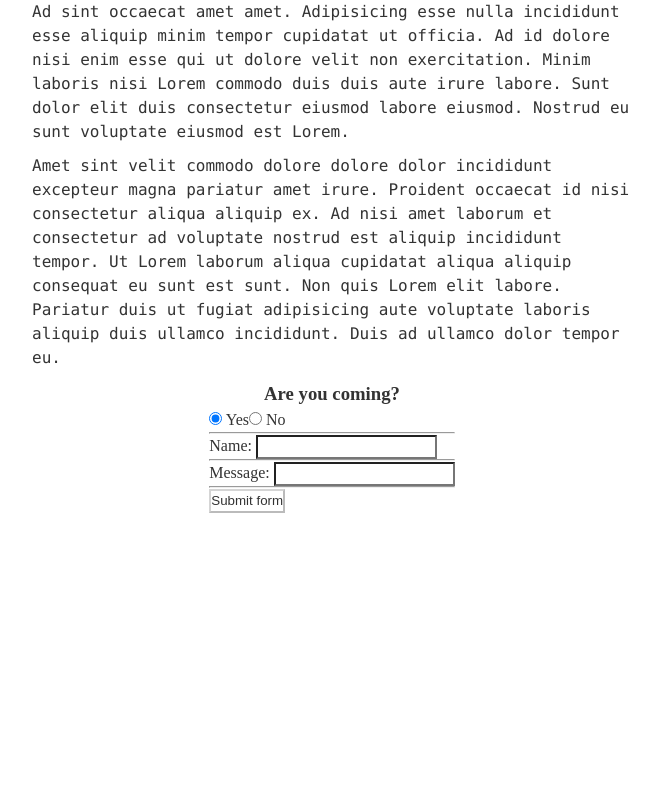
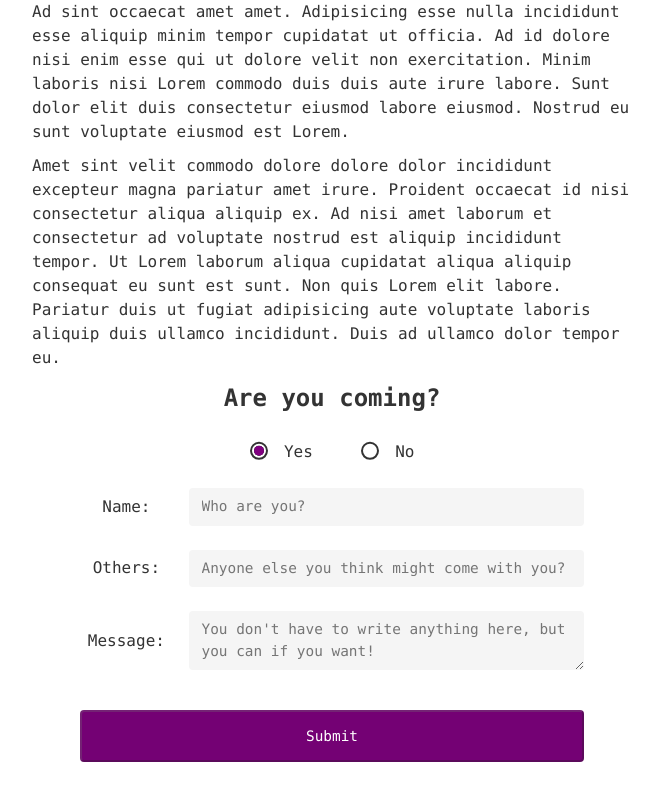
Before and after one commit to tbguest/wedding, a Next.js app: page / in a window 1280 px wide. Shown: the part 296-1096 px from the top of the page, without its empty margins (308-967 px from the left). Before the commit the page ends 905 px from the top, so only its background shows below. Built offline with nearby package versions, Linux system fonts and the light colour scheme.

Commit message:
Form styling

```diff
--- a/components/AttendeeForm/AttendeeForm.module.css
+++ b/components/AttendeeForm/AttendeeForm.module.css
@@ -0,0 +1,103 @@
+.form {
+  min-width: var(--max-width);
+  position: relative;
+  display: grid;
+  gap: 24px;
+  padding: 0 48px;
+}
+
+.form h2 {
+  text-align: center;
+}
+
+.form label {
+  display: flex;
+  align-items: center;
+  text-align: center;
+}
+
+.radio {
+  display: flex;
+  justify-content: center;
+  align-items: center;
+  gap: 48px;
+}
+
+.input {
+  width: 100%;
+  padding: 0.5rem 0.8rem 0.5rem 0.8rem;
+  border-radius: var(--border-radius);
+  background-color: #f5f5f5;
+  border: none;
+}
+
+.labelCol {
+  width: 120px;
+}
+
+.form label {
+  display: flex;
+  align-items: center;
+  gap: 16px;
+}
+
+.form textarea {
+  resize: vertical;
+}
+
+.buttonRow {
+  display: flex;
+}
+
+.form button {
+  width: 100%;
+  display: flex;
+  align-items: center;
+  justify-content: center;
+  height: 1.5rem;
+  color: white;
+  margin: 1rem 0rem;
+  padding: 24px 0;
+  border-radius: var(--border-radius);
+  background-color: rgb(116, 1, 116);
+}
+
+.form button:hover {
+  background-color: rgb(138, 3, 138);
+  cursor: pointer;
+}
+
+.form button:focus {
+  border: 1px solid black;
+}
+
+.form input[type="radio"] {
+  appearance: none;
+  background-color: #fff;
+  margin: 0;
+  font: inherit;
+  color: currentColor;
+  width: 1.15em;
+  height: 1.15em;
+  border: 0.15em solid currentColor;
+  border-radius: 50%;
+  transform: translateY(-0.075em);
+  display: grid;
+  place-content: center;
+  cursor: pointer;
+}
+
+.form input[type="radio"]::before {
+  content: "";
+  width: 0.65em;
+  height: 0.65em;
+  border-radius: 50%;
+  transform: scale(0);
+  transition: 120ms transform ease-in-out;
+  box-shadow: inset 1em 1em purple;
+  background-color: CanvasText;
+}
+
+.form input[type="radio"]:checked::before {
+  transform: scale(1);
+}
--- a/components/AttendeeForm/AttendeeForm.tsx
+++ b/components/AttendeeForm/AttendeeForm.tsx
@@ -2,10 +2,13 @@ import React from "react";
 import { Prisma } from "@prisma/client";
 import { useForm } from "react-hook-form";
 import { useCreateAttendee } from "@/hooks/use-create-attendee";
+import classes from "./AttendeeForm.module.css";
 
 type FormValues = Omit<Prisma.UserCreateInput, "attending"> & {
   attending: string;
 };
+
+// TODO: tabbable button
 
 export default function AttendeeForm() {
   const { mutate } = useCreateAttendee();
@@ -31,34 +34,65 @@ export default function AttendeeForm() {
   };
 
   return (
-    <form method="post" onSubmit={handleSubmit(onSubmit)}>
-      <p>
+    <form
+      method="post"
+      onSubmit={handleSubmit(onSubmit)}
+      className={classes.form}
+    >
+      <h2>Are you coming?</h2>
+      <p className={classes.radio}>
         <label>
           <input
             type="radio"
             value="yes"
+            className={classes.radioInput}
             {...register("attending", { required: true })}
           />{" "}
           Yes
         </label>
         <label>
-          <input type="radio" name="attending" value="no" /> No
+          <input
+            type="radio"
+            name="attending"
+            value="no"
+            className={classes.radioInput}
+          />{" "}
+          No
         </label>
       </p>
-      <hr />
       <label>
-        Name:{" "}
-        <input {...register("name", { required: true })} defaultValue="" />
+        <div className={classes.labelCol}>Name: </div>
+        <input
+          {...register("name", { required: true })}
+          defaultValue=""
+          placeholder="Who are you?"
+          className={classes.input}
+        />
       </label>
       {errors.name && <span>This field is required</span>}
-      <hr />
       <label>
-        Message: <input {...register("message")} defaultValue="" />
+        <div className={classes.labelCol}>Others: </div>
+        <input
+          {...register("additions")}
+          defaultValue=""
+          placeholder="Anyone else you think might come with you?"
+          className={classes.input}
+        />
       </label>
-      <hr />
-      <button type="submit" disabled={!name}>
-        Submit form
-      </button>
+      <label>
+        <div className={classes.labelCol}>Message: </div>
+        <textarea
+          {...register("message")}
+          defaultValue=""
+          placeholder="You don't have to write anything here, but you can if you want!"
+          className={classes.input}
+        />
+      </label>
+      <div className={classes.buttonRow}>
+        <button type="submit" disabled={!name}>
+          Submit
+        </button>
+      </div>
     </form>
   );
 }
--- a/components/IndexPage/IndexPage.tsx
+++ b/components/IndexPage/IndexPage.tsx
@@ -25,9 +25,6 @@ export const IndexPage = () => {
         duis ut fugiat adipisicing aute voluptate laboris aliquip duis ullamco
         incididunt. Duis ad ullamco dolor tempor eu.
       </p>
-      <div>
-        <h3>Are you coming?</h3>
-      </div>
       <AttendeeForm />
     </main>
   );
--- a/styles/globals.css
+++ b/styles/globals.css
@@ -1,6 +1,6 @@
 :root {
   --max-width: 600px;
-  --border-radius: 12px;
+  --border-radius: 4px;
   --font-mono: ui-monospace, Menlo, Monaco, "Cascadia Mono", "Segoe UI Mono",
     "Roboto Mono", "Oxygen Mono", "Ubuntu Monospace", "Source Code Pro",
     "Fira Mono", "Droid Sans Mono", "Courier New", monospace;
@@ -86,6 +86,14 @@ html,
 body {
   max-width: 100vw;
   overflow-x: hidden;
+  font-family: var(--font-mono);
+}
+
+button,
+input,
+textarea {
+  font-family: var(--font-mono);
+  font-size: 0.9rem;
 }
 
 body {
```
